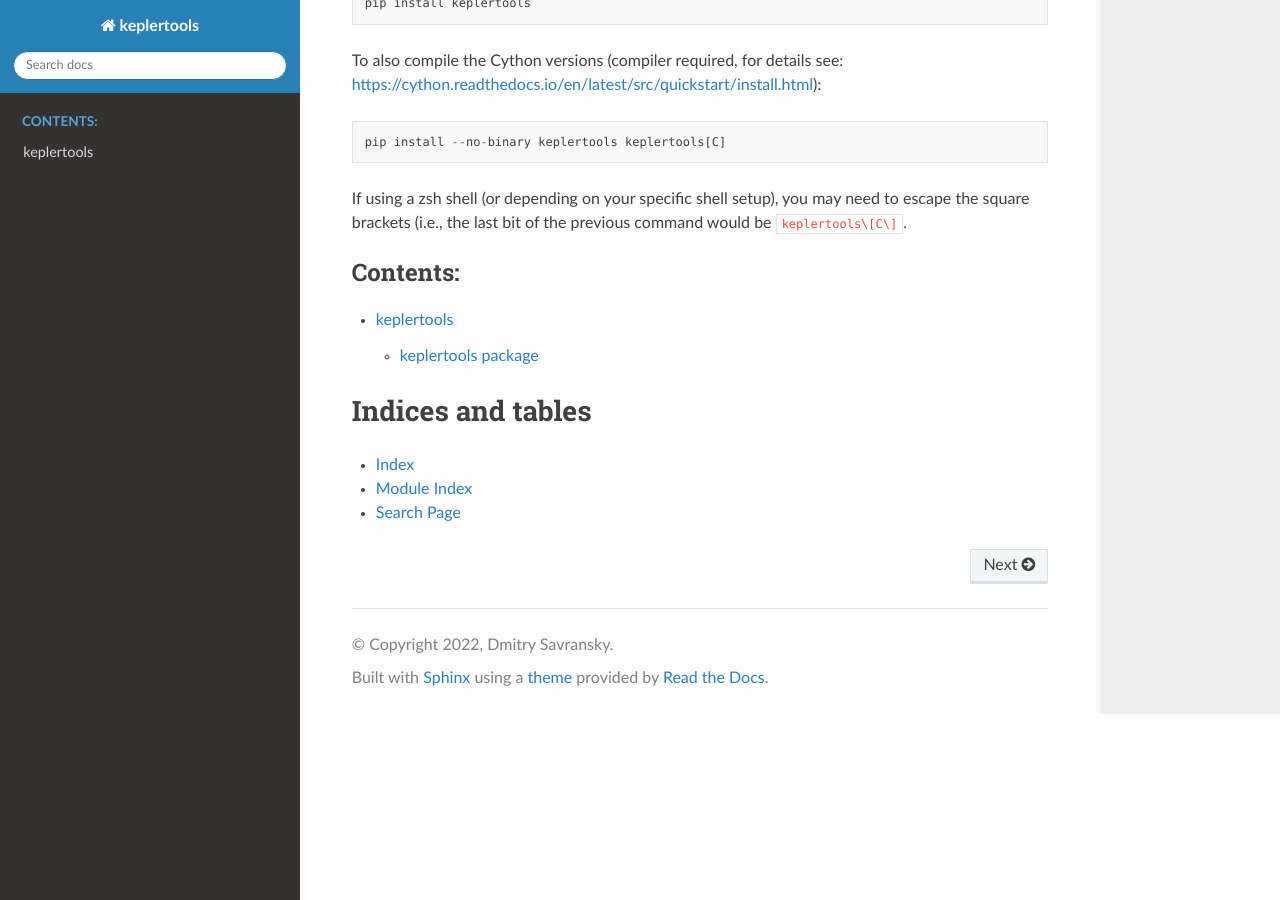
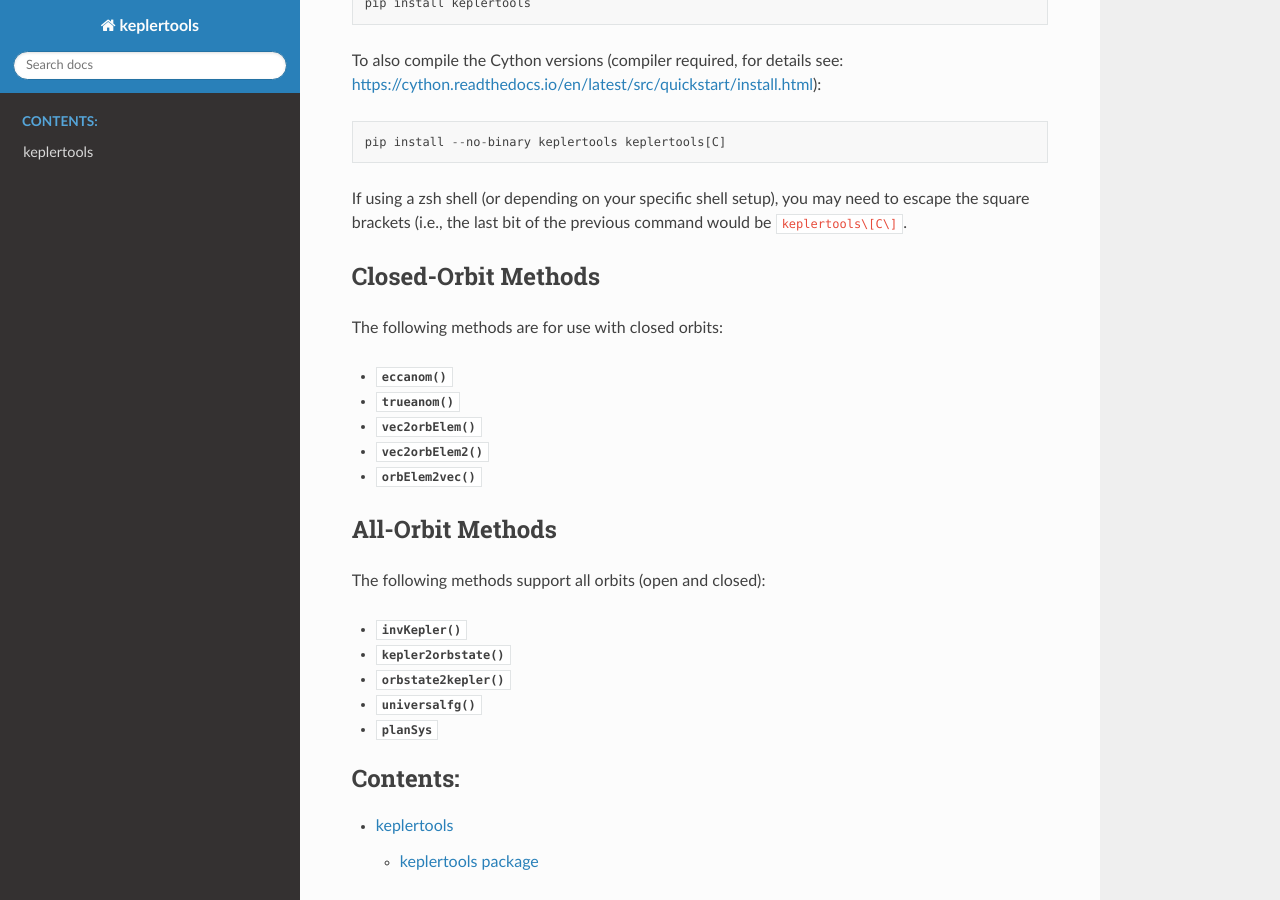
Before and after one commit to dsavransky/keplertools, a Sphinx documentation site: the page built from docs/index.rst, in a window 1280 px wide and 900 px high, scrolled down 331 px. Built offline with Sphinx 7.4.7 and the Read the Docs theme 2.0.0, drawn with Linux system fonts in a browser that asks for light colours.

Commit message:
docs update and version bump for release

```diff
--- a/docs/index.rst
+++ b/docs/index.rst
@@ -23,6 +23,25 @@ To also compile the Cython versions (compiler required, for details see: https:/
 
 If using a zsh shell (or depending on your specific shell setup), you may need to escape the square brackets (i.e., the last bit of the previous command would be ``keplertools\[C\]``.
 
+Closed-Orbit Methods
+----------------------
+The following methods are for use with closed orbits:
+
+* :py:meth:`~keplertools.fun.eccanom`
+* :py:meth:`~keplertools.fun.trueanom`
+* :py:meth:`~keplertools.fun.vec2orbElem`
+* :py:meth:`~keplertools.fun.vec2orbElem2`
+* :py:meth:`~keplertools.fun.orbElem2vec`
+
+All-Orbit Methods
+------------------
+The following methods support all orbits (open and closed):
+
+* :py:meth:`~keplertools.fun.invKepler`
+* :py:meth:`~keplertools.fun.kepler2orbstate`
+* :py:meth:`~keplertools.fun.orbstate2kepler`
+* :py:meth:`~keplertools.fun.universalfg`
+* :py:class:`~keplertools.keplerSTM.planSys`
 
 .. toctree::
    :maxdepth: 2
--- a/keplertools/__init__.py
+++ b/keplertools/__init__.py
@@ -1,2 +1,2 @@
 name = "keplertools"
-__version__ = "0.2.2"
+__version__ = "1.0.0"
```
Also changed, not shown: README.md (+4 -0 lines).
